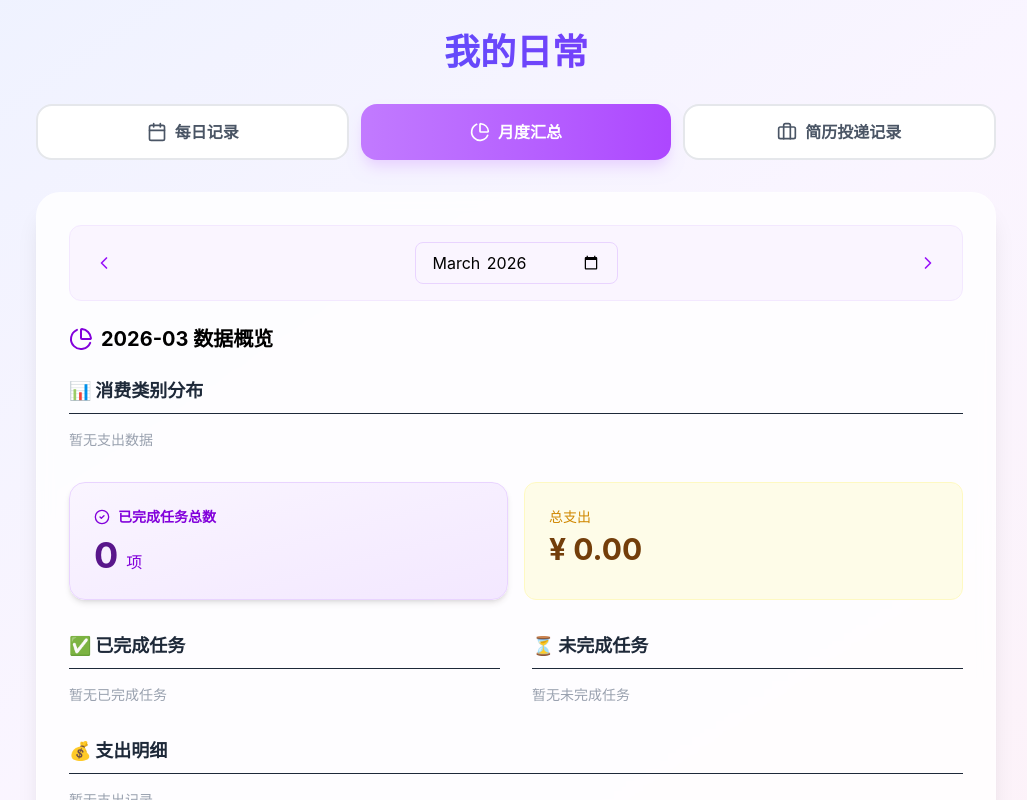
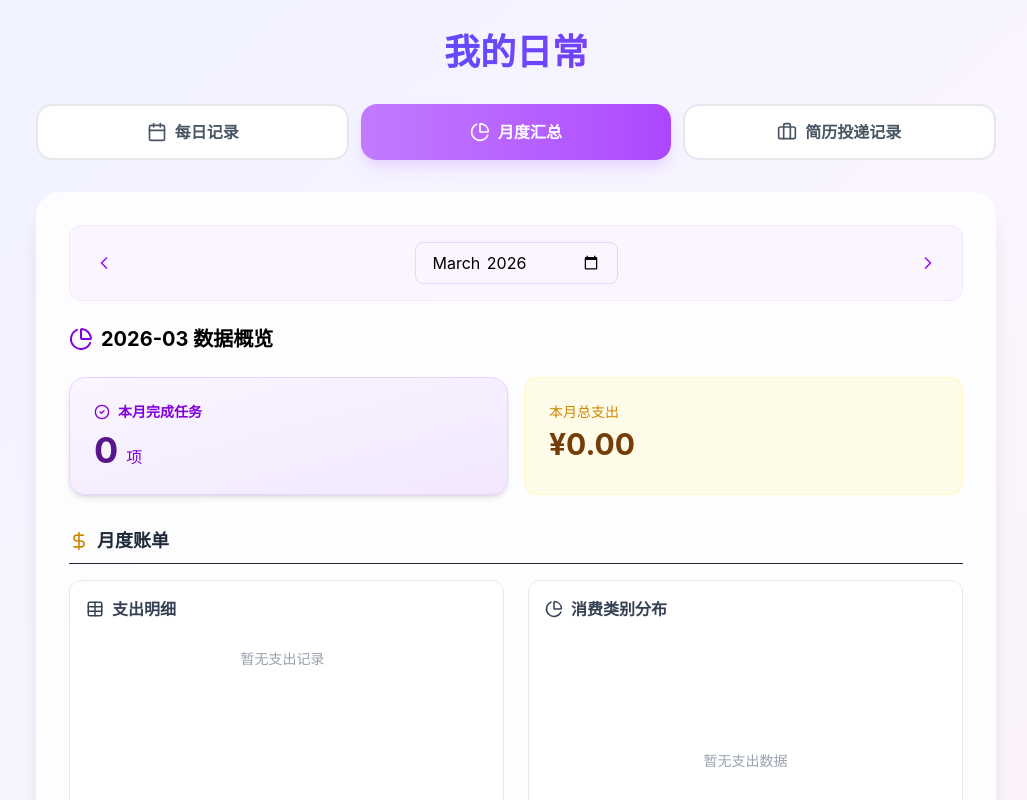
Before and after one commit to Jiaxin20/my-todo-app, a React (Vite) app: page / in a window 1280 px wide. Both pictures are taken after a click on the button "月度汇总". Shown: the top 800 px of the page, without its empty margins (124-1151 px from the left). Built offline with nearby package versions, Linux system fonts and the light colour scheme.

Commit message:
拆分月度数据

```diff
--- a/src/App.jsx
+++ b/src/App.jsx
@@ -553,6 +553,14 @@ export default function App() {
                     <li key={exp.id} className="flex items-center justify-between p-3 bg-gray-50 rounded-lg hover:bg-gray-100 transition-colors">
                       {editingExpense?.id === exp.id ? (
                         <div className="flex-1 flex items-center gap-2 mr-2">
+                          {/* 新增：编辑时的类别选择 */}
+                          <select
+                            value={editingExpense.category}
+                            onChange={(e) => setEditingExpense({...editingExpense, category: e.target.value})}
+                            className="border rounded px-2 py-1 bg-white text-sm"
+                          >
+                            {EXPENSE_CATEGORIES.map(cat => <option key={cat} value={cat}>{cat}</option>)}
+                          </select>
                           <input type="text" value={editingExpense.description} onChange={(e) => setEditingExpense({...editingExpense, description: e.target.value})} className="flex-1 border rounded px-2 py-1" />
                           <input type="number" value={editingExpense.amount} onChange={(e) => setEditingExpense({...editingExpense, amount: e.target.value})} className="w-24 border rounded px-2 py-1" />
                           <button onClick={saveEditExpense} className="text-green-600 hover:text-green-700"><Check size={18} /></button>
@@ -600,63 +608,160 @@ export default function App() {
                 <PieChart className="text-purple-700" />
                 {selectedMonth} 数据概览
               </h2>
-              {/* 新增：类别消费看板 */}
-              <div className="mb-8">
-                <h3 className="text-lg font-bold mb-4 text-gray-800 border-b pb-2">📊 消费类别分布</h3>
-                <div className="grid grid-cols-2 sm:grid-cols-4 gap-4">
+
+              {/* 顶部统计卡片 */}
+              <div className="grid grid-cols-1 sm:grid-cols-2 gap-4 mb-8">
+                <div className="bg-gradient-to-br from-purple-50 to-purple-100 p-6 rounded-2xl border border-purple-200 shadow-md hover:shadow-lg transition-shadow duration-300">
+                  <p className="text-purple-700 text-sm font-semibold mb-2 flex items-center gap-2">
+                    <CheckCircle2 size={16} /> 本月完成任务
+                  </p>
+                  <p className="text-4xl font-bold text-purple-900">
+                    {getDataByMonth(selectedMonth).filteredTasks.filter(t => t.completed).length}
+                    <span className="text-base font-normal text-purple-700 ml-2">项</span>
+                  </p>
+                </div>
+                <div className="bg-yellow-50 p-6 rounded-xl border border-yellow-100">
+                  <p className="text-yellow-600 text-sm font-medium mb-1">本月总支出</p>
+                  <p className="text-3xl font-bold text-yellow-900">
+                    ¥{getDataByMonth(selectedMonth).filteredExpenses.reduce((sum, exp) => sum + exp.amount, 0).toFixed(2)}
+                  </p>
+                </div>
+              </div>
+
+              {/* ================= 月度账单子模块 ================= */}
+              <div className="mb-10">
+                <h3 className="text-lg font-bold mb-4 text-gray-800 flex items-center gap-2 border-b pb-2">
+                  <DollarSign className="text-yellow-600" size={20} /> 月度账单
+                </h3>
+                <div className="grid grid-cols-1 lg:grid-cols-2 gap-6">
+                  {/* 左边：账单明细 */}
+                  <div className="bg-white rounded-xl border border-gray-200 p-4">
+                    <h4 className="font-semibold text-gray-700 mb-3 flex items-center gap-2">
+                      <Table size={18} /> 支出明细
+                    </h4>
+                    <div className="space-y-3 max-h-80 overflow-y-auto pr-2">
+                      {getDataByMonth(selectedMonth).filteredExpenses.length === 0 ?
+                        <p className="text-gray-400 text-sm py-4 text-center">暂无支出记录</p> :
+                        getDataByMonth(selectedMonth).filteredExpenses
+                          .sort((a, b) => new Date(b.date) - new Date(a.date))
+                          .map(exp => (
+                            <div key={exp.id} className="bg-gray-50 p-3 rounded-lg border border-gray-100 flex justify-between items-center">
+                              <div>
+                                <div className="flex items-center gap-2">
+                                  <span className="text-xs px-2 py-0.5 rounded bg-blue-50 text-blue-600 border border-blue-100">{exp.category}</span>
+                                  <p className="text-gray-700 font-medium">{exp.description}</p>
+                                </div>
+                                <p className="text-xs text-gray-400">{exp.date}</p>
+                              </div>
+                              <span className="text-red-500 font-bold">-¥{exp.amount}</span>
+                            </div>
+                        ))}
+                    </div>
+                  </div>
+
+                  {/* 右边：可视化图表 */}
+                  <div className="bg-white rounded-xl border border-gray-200 p-4">
+                    <h4 className="font-semibold text-gray-700 mb-3 flex items-center gap-2">
+                      <PieChart size={18} /> 消费类别分布
+                    </h4>
                     {(() => {
-                    // 计算各类别总额
                       const categoryStats = {};
                       getDataByMonth(selectedMonth).filteredExpenses.forEach(exp => {
                         const cat = exp.category || '其他';
                         categoryStats[cat] = (categoryStats[cat] || 0) + exp.amount;
                       });
 
-                    // 转为数组排序
-                    const sortedStats = Object.entries(categoryStats)
-                      .sort(([, a], [, b]) => b - a)
-                      .slice(0, 8); // 只显示前 8 类
+                      const total = Object.values(categoryStats).reduce((sum, val) => sum + val, 0);
+                      const sortedStats = Object.entries(categoryStats).sort(([, a], [, b]) => b - a);
 
-                    if (sortedStats.length === 0) return <p className="text-gray-400 text-sm col-span-full">暂无支出数据</p>;
+                      if (sortedStats.length === 0) {
+                        return <div className="h-64 flex items-center justify-center text-gray-400 text-sm">暂无支出数据</div>;
+                      }
 
-                    return sortedStats.map(([cat, amount]) => (
-                      <div key={cat} className="bg-white p-4 rounded-xl border border-gray-100 shadow-sm flex flex-col items-center justify-center">
-                        <span className="text-gray-500 text-xs mb-1">{cat}</span>
-                        <span className="text-xl font-bold text-gray-800">¥{amount.toFixed(0)}</span>
+                      // 颜色配置
+                      const colors = ['#6366f1', '#8b5cf6', '#a855f7', '#d946ef', '#ec4899', '#f43f5e', '#f97316', '#eab308', '#84cc16', '#22c55e', '#14b8a6', '#06b6d4'];
+
+                      // 计算饼图扇形
+                      let cumulativePercent = 0;
+                      const slices = sortedStats.map(([cat, amount], index) => {
+                        const percent = total > 0 ? (amount / total) * 100 : 0;
+                        const startAngle = cumulativePercent * 3.6;
+                        cumulativePercent += percent;
+                        const endAngle = cumulativePercent * 3.6;
+
+                        // 计算 SVG 路径
+                        const x1 = 50 + 40 * Math.cos((startAngle - 90) * Math.PI / 180);
+                        const y1 = 50 + 40 * Math.sin((startAngle - 90) * Math.PI / 180);
+                        const x2 = 50 + 40 * Math.cos((endAngle - 90) * Math.PI / 180);
+                        const y2 = 50 + 40 * Math.sin((endAngle - 90) * Math.PI / 180);
+                        const largeArc = percent > 50 ? 1 : 0;
+
+                        return {
+                          cat,
+                          amount,
+                          percent,
+                          color: colors[index % colors.length],
+                          path: `M 50 50 L ${x1} ${y1} A 40 40 0 ${largeArc} 1 ${x2} ${y2} Z`
+                        };
+                      });
+
+                      return (
+                        <div className="space-y-4">
+                          {/* 饼图 */}
+                          <div className="flex justify-center">
+                            <svg viewBox="0 0 100 100" className="w-48 h-48">
+                              {slices.map((slice, i) => (
+                                <path
+                                  key={i}
+                                  d={slice.path}
+                                  fill={slice.color}
+                                  stroke="white"
+                                  strokeWidth="0.5"
+                                  className="hover:opacity-80 transition-opacity cursor-pointer"
+                                >
+                                  <title>{`${slice.cat}: ¥${slice.amount.toFixed(2)} (${slice.percent.toFixed(1)}%)`}</title>
+                                </path>
+                              ))}
+                              <circle cx="50" cy="50" r="15" fill="white" />
+                            </svg>
                           </div>
-                    ));
+
+                          {/* 图例 */}
+                          <div className="grid grid-cols-2 gap-2 max-h-40 overflow-y-auto">
+                            {slices.map((slice, i) => (
+                              <div key={i} className="flex items-center gap-2 text-xs">
+                                <div className="w-3 h-3 rounded" style={{ backgroundColor: slice.color }}></div>
+                                <span className="text-gray-600 flex-1">{slice.cat}</span>
+                                <span className="font-medium text-gray-800">¥{slice.amount.toFixed(0)}</span>
+                                <span className="text-gray-400">({slice.percent.toFixed(1)}%)</span>
+                              </div>
+                            ))}
+                          </div>
+                        </div>
+                      );
                     })()}
                   </div>
                 </div>
-
-              <div className="grid grid-cols-1 sm:grid-cols-2 gap-4 mb-8">
-                <div className="bg-gradient-to-br from-purple-50 to-purple-100 p-6 rounded-2xl border border-purple-200 shadow-md hover:shadow-lg transition-shadow duration-300">
-                  <p className="text-purple-700 text-sm font-semibold mb-2 flex items-center gap-2">
-                    <CheckCircle2 size={16} /> 已完成任务总数
-                  </p>
-                  <p className="text-4xl font-bold text-purple-900">
-                    {tasks.filter(t => t.completed).length}
-                    <span className="text-base font-normal text-purple-700 ml-2">项</span>
-                    </p>
-                </div>
-                <div className="bg-yellow-50 p-6 rounded-xl border border-yellow-100">
-                  <p className="text-yellow-600 text-sm font-medium mb-1">总支出</p>
-                  <p className="text-3xl font-bold text-yellow-900">
-                    ¥ {getDataByMonth(selectedMonth).filteredExpenses.reduce((sum, exp) => sum + exp.amount, 0).toFixed(2)}
-                  </p>
-                </div>
               </div>
 
-              <div className="grid grid-cols-1 md:grid-cols-2 gap-8">
+              {/* ================= 月度待办子模块 ================= */}
               <div>
-                  <h3 className="text-lg font-bold mb-4 text-gray-800 border-b pb-2">✅ 已完成任务</h3>
-                  <div className="space-y-3 max-h-96 overflow-y-auto pr-2">
+                <h3 className="text-lg font-bold mb-4 text-gray-800 flex items-center gap-2 border-b pb-2">
+                  <CheckCircle2 className="text-blue-600" size={20} /> 月度待办
+                </h3>
+                <div className="grid grid-cols-1 md:grid-cols-2 gap-6">
+                  {/* 已完成任务 */}
+                  <div>
+                    <h4 className="font-semibold text-green-700 mb-3 flex items-center gap-2">
+                      <CheckCircle2 size={18} /> 已完成 ({getDataByMonth(selectedMonth).filteredTasks.filter(t => t.completed).length})
+                    </h4>
+                    <div className="space-y-3 max-h-80 overflow-y-auto pr-2">
                       {getDataByMonth(selectedMonth).filteredTasks.filter(t => t.completed).length === 0 ?
                         <p className="text-gray-400 text-sm">暂无已完成任务</p> :
                         getDataByMonth(selectedMonth).filteredTasks.filter(t => t.completed).map(task => (
-                        <div key={task.id} className="bg-gray-50 p-3 rounded-lg border border-gray-100">
+                          <div key={task.id} className="bg-green-50 p-3 rounded-lg border border-green-100">
                             <div className="flex justify-between items-start mb-2">
-                            <span className="text-gray-700 font-medium">{task.text}</span>
+                              <span className="text-gray-700 font-medium line-through">{task.text}</span>
                             </div>
                             <div className="text-xs text-gray-500 space-y-1">
                               <div>创建：{task.createdDate}</div>
@@ -667,13 +772,17 @@ export default function App() {
                       ))}
                     </div>
                   </div>
+
+                  {/* 未完成任务 */}
                   <div>
-                  <h3 className="text-lg font-bold mb-4 text-gray-800 border-b pb-2">⏳ 未完成任务</h3>
-                  <div className="space-y-3 max-h-96 overflow-y-auto pr-2">
+                    <h4 className="font-semibold text-orange-700 mb-3 flex items-center gap-2">
+                      <Circle size={18} /> 未完成 ({getDataByMonth(selectedMonth).filteredTasks.filter(t => !t.completed).length})
+                    </h4>
+                    <div className="space-y-3 max-h-80 overflow-y-auto pr-2">
                       {getDataByMonth(selectedMonth).filteredTasks.filter(t => !t.completed).length === 0 ?
                         <p className="text-gray-400 text-sm">暂无未完成任务</p> :
                         getDataByMonth(selectedMonth).filteredTasks.filter(t => !t.completed).map(task => (
-                        <div key={task.id} className="bg-yellow-50 p-3 rounded-lg border border-yellow-100">
+                          <div key={task.id} className="bg-orange-50 p-3 rounded-lg border border-orange-100">
                             <div className="flex justify-between items-start mb-2">
                               <span className="text-gray-700 font-medium">{task.text}</span>
                               {task.deadline && (
@@ -689,22 +798,6 @@ export default function App() {
                       ))}
                     </div>
                   </div>
-              </div>
-
-              <div className="mt-8">
-                <h3 className="text-lg font-bold mb-4 text-gray-800 border-b pb-2">💰 支出明细</h3>
-                <div className="space-y-3 max-h-96 overflow-y-auto pr-2">
-                  {getDataByMonth(selectedMonth).filteredExpenses.length === 0 ?
-                    <p className="text-gray-400 text-sm">暂无支出记录</p> :
-                    getDataByMonth(selectedMonth).filteredExpenses.map(exp => (
-                      <div key={exp.id} className="bg-gray-50 p-3 rounded-lg border border-gray-100 flex justify-between items-center">
-                        <div>
-                          <p className="text-gray-700 font-medium">{exp.description}</p>
-                          <p className="text-xs text-gray-400">{exp.date}</p>
-                        </div>
-                        <span className="text-red-500 font-bold">-¥{exp.amount}</span>
-                      </div>
-                  ))}
                 </div>
               </div>
             </div>
```
Lines whose indentation alone changed are shown as unchanged.
